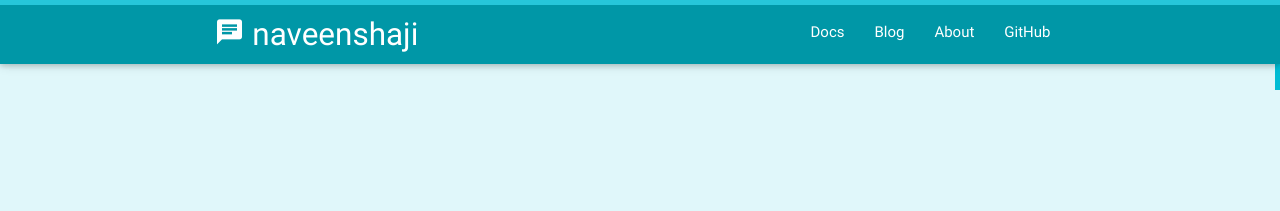
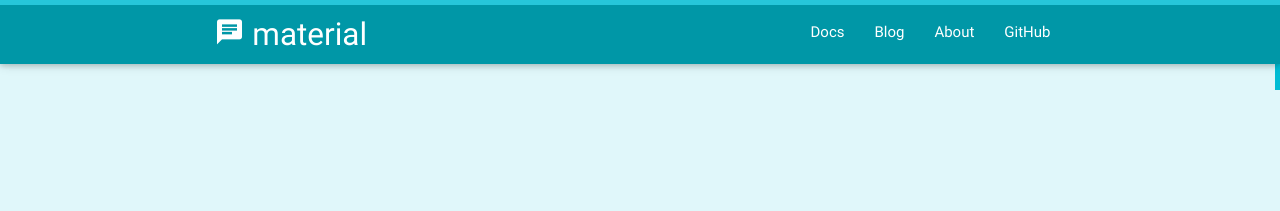
Before and after one commit to naveenshaji/material, a Jekyll site: the page built from index.html, in a window 1280 px wide. Shown: the top 211 px of the page. Built offline with Jekyll 4.4.1, drawn with Linux system fonts in a browser that asks for light colours.

Commit message:
Added site.title to header

```diff
--- a/_includes/header.html
+++ b/_includes/header.html
@@ -3,7 +3,7 @@
         <nav class="{{ site.css }} darken-2 waves-effect waves-light">
             <div class="nav-wrapper">
                <div class="container">
-                <a internal href="/" class="brand-logo"><i class="mdi-communication-chat"></i> naveenshaji</a>
+                <a internal href="/" class="brand-logo"><i class="mdi-communication-chat"></i> {{site.title}}</a>
                 <ul id="nav-mobile" class="right side-nav">
                     <li><a internal href="/">Docs</a>
                     </li>
```
